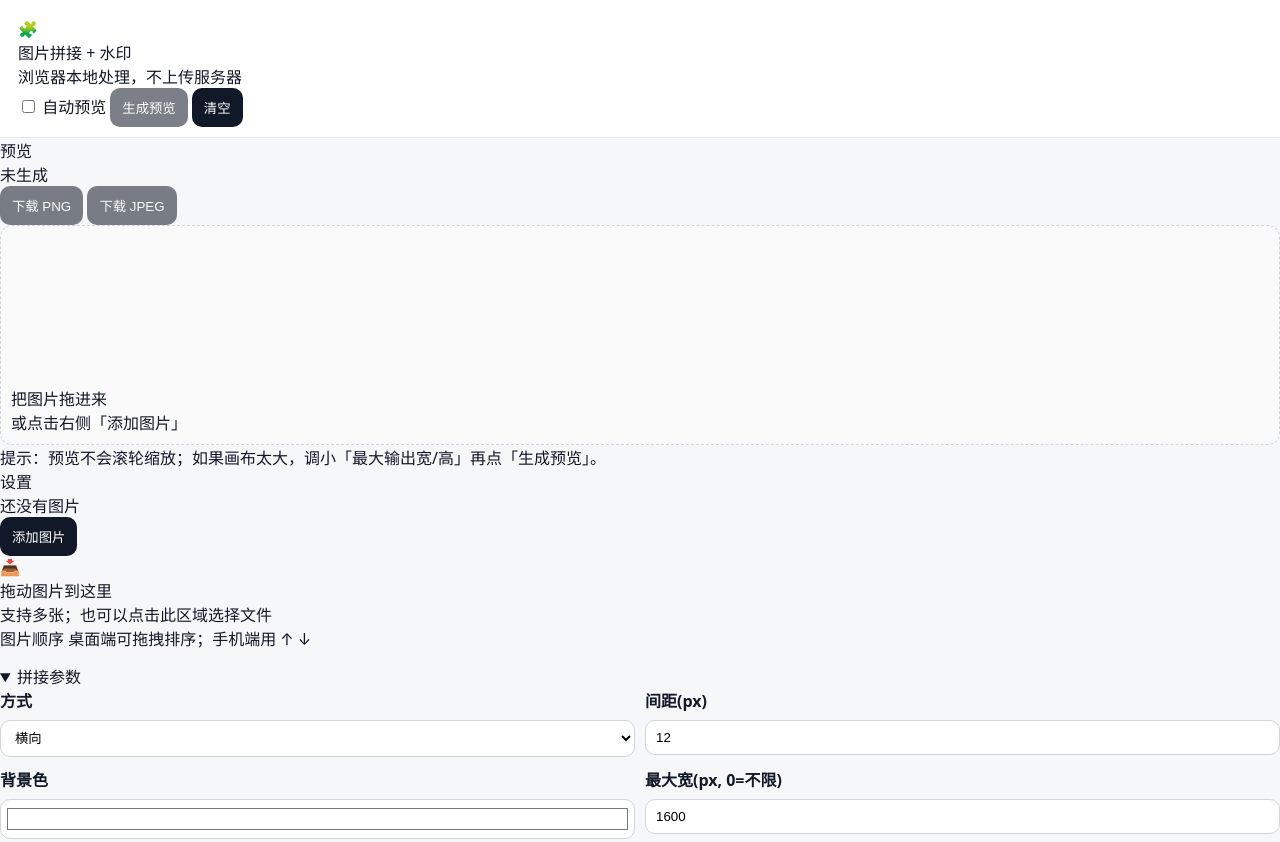
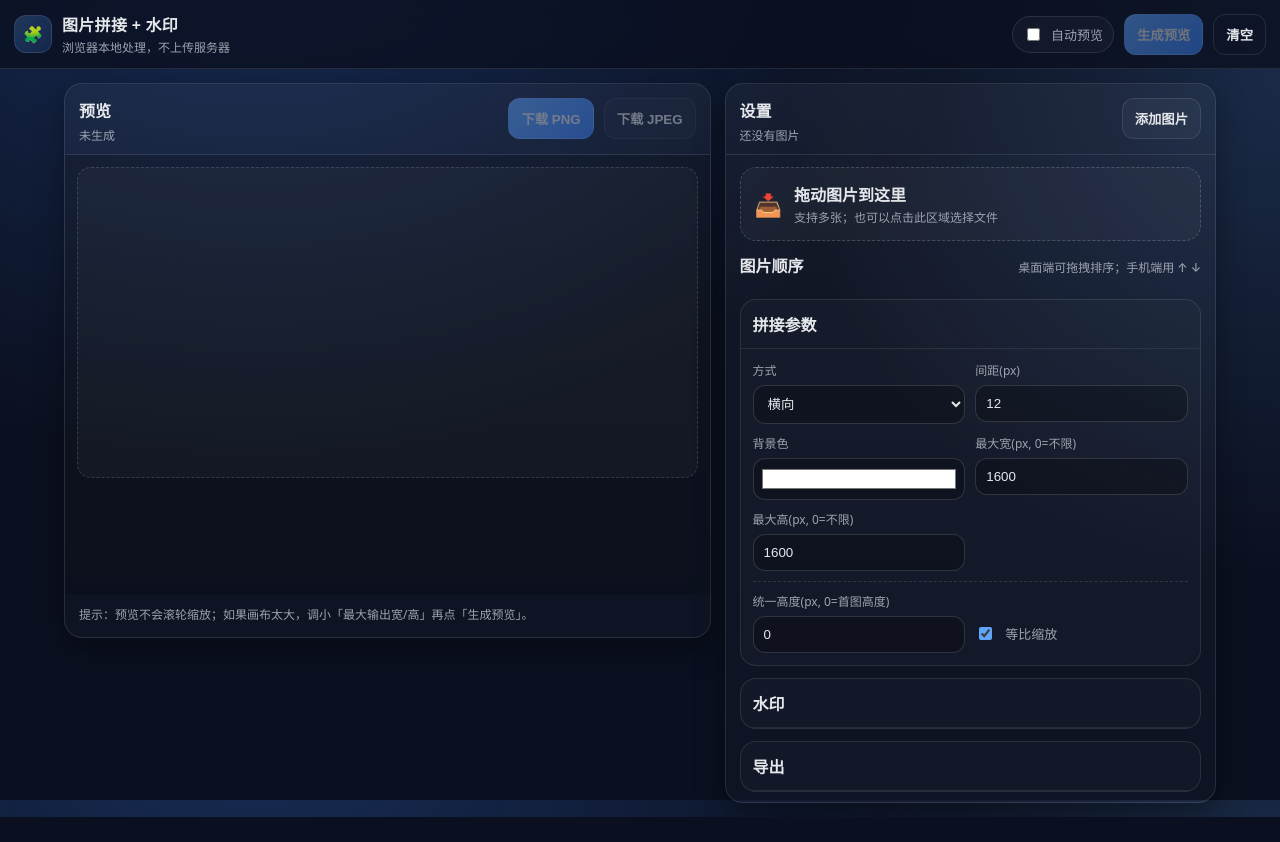
Before and after one commit to masalanice/image-stitcher, a plain HTML site: page index.html in a window 1280 px wide. Shown: the top 842 px of the page. After the commit the page ends 817 px from the top, so only its background shows below. Drawn offline with Linux system fonts and the light colour scheme.

Commit message:
Update style.css

```diff
--- a/style.css
+++ b/style.css
@@ -1,140 +1,304 @@
-:root { color-scheme: light; }
-* { box-sizing: border-box; }
-body {
-  margin: 0;
-  font-family: ui-sans-serif, system-ui, -apple-system, Segoe UI, Roboto, Helvetica, Arial, "PingFang SC", "Microsoft YaHei", sans-serif;
-  background: #f6f7f9;
-  color: #111827;
-}
-.topbar {
-  padding: 18px 18px 10px;
-  background: white;
-  border-bottom: 1px solid #e5e7eb;
-}
-h1 { margin: 0 0 6px; font-size: 18px; }
-.hint { color: #6b7280; font-size: 13px; }
-
-.layout {
-  display: grid;
-  grid-template-columns: 400px 1fr;
-  gap: 14px;
-  padding: 14px;
-  align-items: start;
-}
-@media (max-width: 980px) {
-  .layout { grid-template-columns: 1fr; }
+:root{
+  --bg:#0b1020;
+  --page:#0f172a;
+  --card:#0b1224;
+  --card2:#0a1328;
+  --border:rgba(255,255,255,.10);
+  --text:#e5e7eb;
+  --muted:#9ca3af;
+  --soft:rgba(255,255,255,.06);
+  --primary:#60a5fa;
+  --primary2:#3b82f6;
+  --danger:#ef4444;
+  --shadow: 0 10px 30px rgba(0,0,0,.35);
 }
 
-.panel, .preview {
-  background: white;
-  border: 1px solid #e5e7eb;
+*{ box-sizing:border-box; }
+html,body{ height:100%; }
+body{
+  margin:0;
+  font-family: ui-sans-serif, system-ui, -apple-system, Segoe UI, Roboto, Helvetica, Arial, "PingFang SC","Microsoft YaHei", sans-serif;
+  color:var(--text);
+  background: radial-gradient(1200px 900px at 20% -10%, rgba(59,130,246,.25), transparent 60%),
+              radial-gradient(900px 900px at 100% 10%, rgba(96,165,250,.18), transparent 55%),
+              var(--bg);
+}
+
+.topbar{
+  position: sticky;
+  top: 0;
+  z-index: 20;
+  backdrop-filter: blur(10px);
+  background: rgba(10, 15, 30, .72);
+  border-bottom: 1px solid var(--border);
+  display:flex;
+  justify-content:space-between;
+  align-items:center;
+  padding: 12px 14px;
+  gap: 12px;
+}
+
+.brand{ display:flex; align-items:center; gap:10px; min-width: 0;}
+.logo{
+  width:38px;height:38px;border-radius:12px;
+  display:flex;align-items:center;justify-content:center;
+  background: linear-gradient(135deg, rgba(96,165,250,.25), rgba(59,130,246,.18));
+  border:1px solid var(--border);
+}
+.title{ font-weight:800; letter-spacing:.3px; }
+.subtitle{ font-size:12px; color:var(--muted); margin-top:2px; }
+
+.actions{ display:flex; align-items:center; gap:10px; flex-wrap: wrap; justify-content:flex-end; }
+
+.toggle{
+  display:flex; align-items:center; gap:8px;
+  font-size:13px; color:var(--muted);
+  padding:8px 10px;
+  border:1px solid var(--border);
+  border-radius:999px;
+  background: rgba(255,255,255,.03);
+}
+.toggle input{ accent-color: var(--primary); }
+
+.btn{
+  border:1px solid var(--border);
+  background: rgba(255,255,255,.04);
+  color: var(--text);
+  padding: 10px 12px;
   border-radius: 12px;
+  cursor:pointer;
+  transition: transform .05s ease, background .2s ease, border-color .2s ease;
+  font-weight: 650;
+}
+.btn:hover{ background: rgba(255,255,255,.06); border-color: rgba(255,255,255,.18); }
+.btn:active{ transform: translateY(1px); }
+.btn.primary{
+  background: linear-gradient(135deg, var(--primary), var(--primary2));
+  border-color: rgba(255,255,255,.12);
+}
+.btn.ghost{
+  background: transparent;
+}
+.btn:disabled{ opacity:.45; cursor:not-allowed; }
+
+.container{
+  max-width: 1180px;
+  margin: 0 auto;
   padding: 14px;
-  box-shadow: 0 2px 10px rgba(0,0,0,.04);
+  display:grid;
+  grid-template-columns: 1.25fr .95fr;
+  gap: 14px;
+  align-items:start;
 }
-.block { margin-bottom: 14px; }
-.subblock { margin-top: 10px; padding-top: 10px; border-top: 1px dashed #e5e7eb; }
-.label { display:block; font-weight: 600; margin-bottom: 8px; }
-.small { font-size: 12px; color: #6b7280; margin-top: 6px; }
-.mono { font-family: ui-monospace, SFMono-Regular, Menlo, Monaco, Consolas, "Liberation Mono", "Courier New", monospace; }
 
-input[type="file"], input[type="number"], input[type="text"], select {
+.card{
+  background: linear-gradient(180deg, rgba(255,255,255,.04), rgba(255,255,255,.02));
+  border: 1px solid var(--border);
+  border-radius: 18px;
+  box-shadow: var(--shadow);
+  overflow: hidden;
+}
+
+.cardHeader{
+  padding: 14px 14px 10px;
+  border-bottom: 1px solid var(--border);
+  display:flex;
+  justify-content:space-between;
+  align-items:flex-start;
+  gap: 10px;
+}
+.cardTitle{ font-weight: 800; }
+.cardHint{ font-size:12px; color: var(--muted); margin-top:4px; }
+.rightTools{ display:flex; gap:10px; align-items:center; }
+.exportBar{ display:flex; gap:10px; align-items:center; flex-wrap: wrap; justify-content:flex-end; }
+
+.previewCard{ min-height: 540px; }
+.canvasWrap{
+  position: relative;
+  padding: 12px;
+  background: rgba(0,0,0,.18);
+  min-height: 440px;
+}
+canvas{
   width: 100%;
-  padding: 9px 10px;
-  border-radius: 10px;
-  border: 1px solid #d1d5db;
-  background: #fff;
+  height: auto;
+  display:block;
+  border-radius: 14px;
+  background: rgba(255,255,255,.03);
+  border: 1px dashed rgba(255,255,255,.14);
+}
+.emptyState{
+  position:absolute;
+  inset: 18px;
+  display:none;
+  align-items:center;
+  justify-content:center;
+  flex-direction:column;
+  border-radius: 14px;
+  border: 1px dashed rgba(255,255,255,.16);
+  color: var(--muted);
+  background: rgba(255,255,255,.02);
+}
+.emptyTitle{ font-size:16px; font-weight:800; color: var(--text); opacity:.9; }
+.emptySub{ font-size:12px; margin-top:6px; }
+
+.footHint{
+  padding: 10px 14px 14px;
+  color: var(--muted);
+  font-size: 12px;
+}
+
+.panelCard{ padding-bottom: 10px; }
+
+.dropzone{
+  margin: 12px 14px 0;
+  padding: 14px;
+  border-radius: 16px;
+  border: 1px dashed rgba(255,255,255,.18);
+  background: rgba(255,255,255,.03);
+  display:flex;
+  gap: 12px;
+  align-items:center;
+  cursor:pointer;
+  transition: background .2s ease, border-color .2s ease;
+}
+.dropzone:hover{ background: rgba(255,255,255,.05); border-color: rgba(255,255,255,.28); }
+.dropzone.dragover{ background: rgba(96,165,250,.12); border-color: rgba(96,165,250,.55); }
+.dzIcon{ font-size: 22px; }
+.dzTitle{ font-weight:800; }
+.dzSub{ font-size:12px; color: var(--muted); margin-top:2px; }
+
+.block{ padding: 12px 14px 0; }
+.blockTitle{
+  font-weight: 800;
+  display:flex; justify-content:space-between; align-items:baseline;
+  gap: 10px;
+}
+.blockSub{ font-size:12px; color: var(--muted); font-weight: 500; }
+
+.thumbs{
+  list-style:none;
+  margin: 10px 0 0;
+  padding: 0;
+  display:grid;
+  grid-template-columns: repeat(auto-fill, minmax(98px, 1fr));
+  gap: 10px;
+}
+.thumb{
+  position: relative;
+  border-radius: 16px;
+  border: 1px solid var(--border);
+  background: rgba(255,255,255,.03);
+  overflow:hidden;
+}
+.thumb[draggable="true"]{ cursor: grab; }
+.thumb.dragging{ opacity: .5; }
+.thumb img{
+  width: 100%;
+  height: 86px;
+  object-fit: cover;
+  display:block;
+}
+.thumb .badge{
+  position:absolute; top:8px; left:8px;
+  font-size:12px;
+  padding: 2px 8px;
+  border-radius:999px;
+  background: rgba(0,0,0,.55);
+  border:1px solid rgba(255,255,255,.15);
+}
+.thumb .miniBtns{
+  position:absolute; top:8px; right:8px;
+  display:flex; gap:6px;
+}
+.miniBtn{
+  width:26px; height:26px;
+  border-radius:999px;
+  border:1px solid rgba(255,255,255,.18);
+  background: rgba(0,0,0,.45);
+  color: var(--text);
+  cursor:pointer;
+  font-weight: 800;
+  display:flex; align-items:center; justify-content:center;
+  line-height: 1;
+}
+.miniBtn:hover{ background: rgba(0,0,0,.65); }
+
+.accordion{
+  margin: 12px 14px 0;
+  border-radius: 16px;
+  border: 1px solid var(--border);
+  overflow:hidden;
+  background: rgba(255,255,255,.02);
+}
+.accordion summary{
+  cursor:pointer;
+  list-style:none;
+  padding: 12px 12px;
+  font-weight: 850;
+  border-bottom: 1px solid rgba(255,255,255,.08);
+}
+.accordion summary::-webkit-details-marker{ display:none; }
+.accBody{ padding: 12px; }
+
+.grid2{
+  display:grid;
+  grid-template-columns: 1fr 1fr;
+  gap: 10px;
+}
+.label{
+  display:block;
+  font-size: 12px;
+  color: var(--muted);
+  margin-bottom: 6px;
+}
+input[type="number"], input[type="text"], select{
+  width: 100%;
+  padding: 10px 10px;
+  border-radius: 12px;
+  border:1px solid rgba(255,255,255,.14);
+  background: rgba(0,0,0,.25);
+  color: var(--text);
+  outline: none;
 }
 input[type="color"]{
   width: 100%;
-  height: 40px;
-  border-radius: 10px;
-  border: 1px solid #d1d5db;
-  padding: 4px;
-  background: #fff;
+  height: 42px;
+  border-radius: 12px;
+  border:1px solid rgba(255,255,255,.14);
+  background: rgba(0,0,0,.25);
+  padding: 6px;
+}
+.checkline{
+  display:flex; align-items:center; gap:10px;
+  padding-top: 22px;
+  color: var(--muted);
+  font-size: 13px;
+}
+.checkline input{ accent-color: var(--primary); }
+.subOptions{ margin-top: 10px; padding-top: 10px; border-top: 1px dashed rgba(255,255,255,.12); }
+.hintLine{ display:flex; align-items:flex-end; color: var(--muted); font-size: 12px; padding-bottom: 6px; }
+
+.toast{
+  position: fixed;
+  left: 50%;
+  bottom: 18px;
+  transform: translateX(-50%);
+  background: rgba(15,23,42,.92);
+  border: 1px solid rgba(255,255,255,.14);
+  color: var(--text);
+  padding: 10px 12px;
+  border-radius: 999px;
+  box-shadow: 0 12px 28px rgba(0,0,0,.35);
+  display:none;
+  z-index: 50;
+  font-size: 13px;
 }
 
-.row { display:flex; align-items:center; flex-wrap: wrap; }
-.gap { gap: 10px; }
-.grid2 {
-  display: grid;
-  grid-template-columns: 1fr 1fr;
-  gap: 10px;
+/* 手机端适配 */
+@media (max-width: 980px){
+  .container{ grid-template-columns: 1fr; }
+  .actions{ width:100%; justify-content:space-between; }
+  .previewCard{ min-height: auto; }
+  .canvasWrap{ min-height: 320px; }
 }
-
-.checkbox { display:flex; align-items:center; gap: 8px; }
-.checkboxRow { display:flex; align-items:center; gap: 8px; padding-top: 24px; }
-
-.btn {
-  padding: 10px 12px;
-  border: 0;
-  border-radius: 10px;
-  background: #111827;
-  color: white;
-  cursor: pointer;
-}
-.btn.secondary {
-  background: #e5e7eb;
-  color: #111827;
-}
-.btn:disabled { opacity: .55; cursor: not-allowed; }
-
-.thumbs {
-  list-style: none;
-  padding: 0;
-  margin: 0;
-  display: grid;
-  grid-template-columns: repeat(3, 1fr);
-  gap: 8px;
-}
-.thumb {
-  border: 1px solid #e5e7eb;
-  border-radius: 10px;
-  padding: 6px;
-  background: #fafafa;
-  position: relative;
-}
-.thumb[draggable="true"] { cursor: grab; }
-.thumb.dragging { opacity: .5; }
-.thumb img {
-  width: 100%;
-  height: 78px;
-  object-fit: cover;
-  border-radius: 8px;
-  display:block;
-}
-.thumb .idx {
-  position:absolute;
-  top: 6px; left: 6px;
-  font-size: 12px;
-  background: rgba(17,24,39,.78);
-  color: white;
-  padding: 2px 6px;
-  border-radius: 999px;
-}
-.thumb .rm {
-  position:absolute;
-  top: 6px; right: 6px;
-  border: 0;
-  background: rgba(255,255,255,.9);
-  border-radius: 999px;
-  width: 26px;
-  height: 26px;
-  cursor: pointer;
-}
-.thumb .rm:hover { background: white; }
-
-.canvasWrap {
-  width: 100%;
-  overflow: auto;
-  border: 1px dashed #d1d5db;
-  border-radius: 12px;
-  padding: 10px;
-  background: #fafafa;
-}
-canvas { max-width: 100%; height: auto; display: block; }
-
-.footer {
-  padding: 10px 14px 18px;
-  text-align: center;
-}
```
